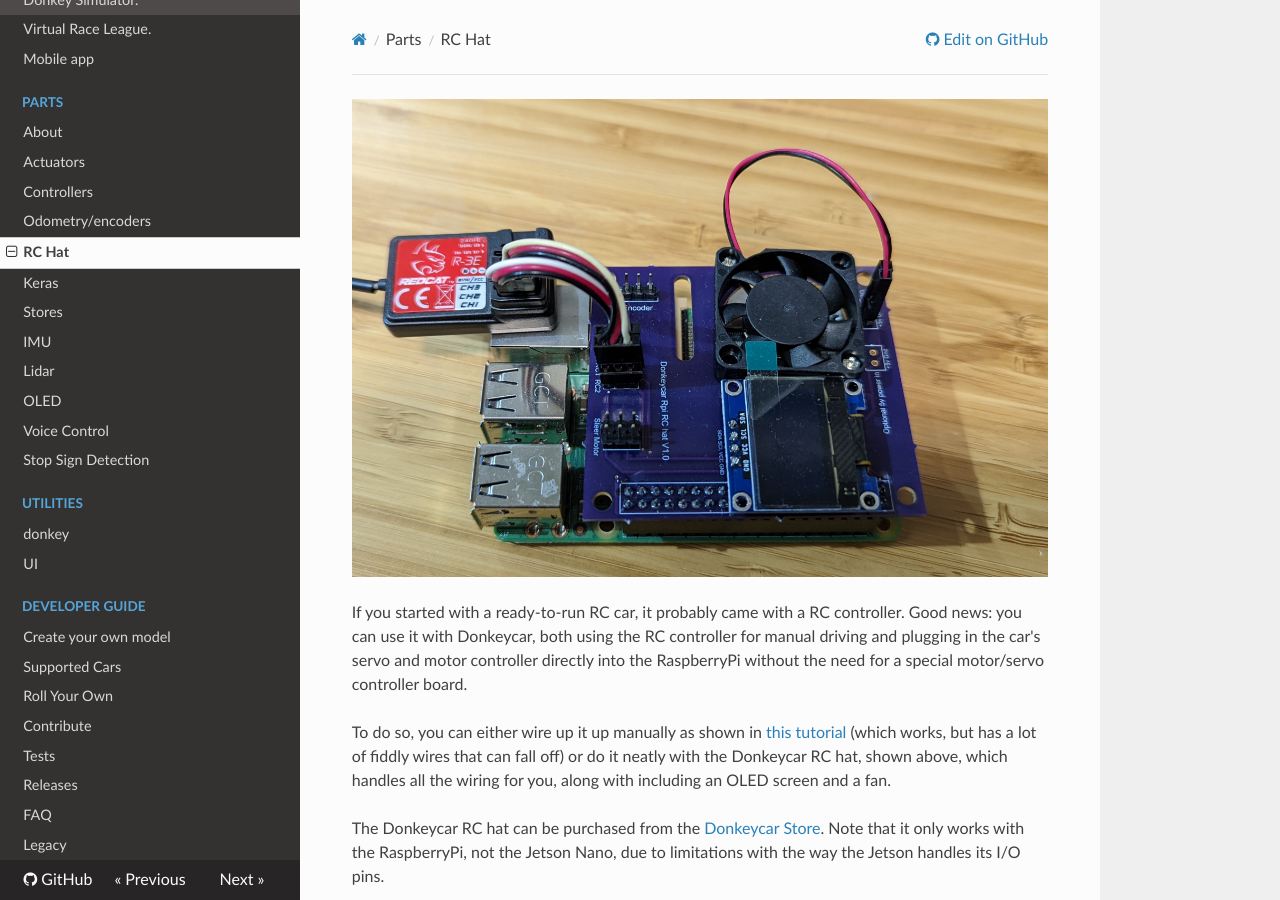
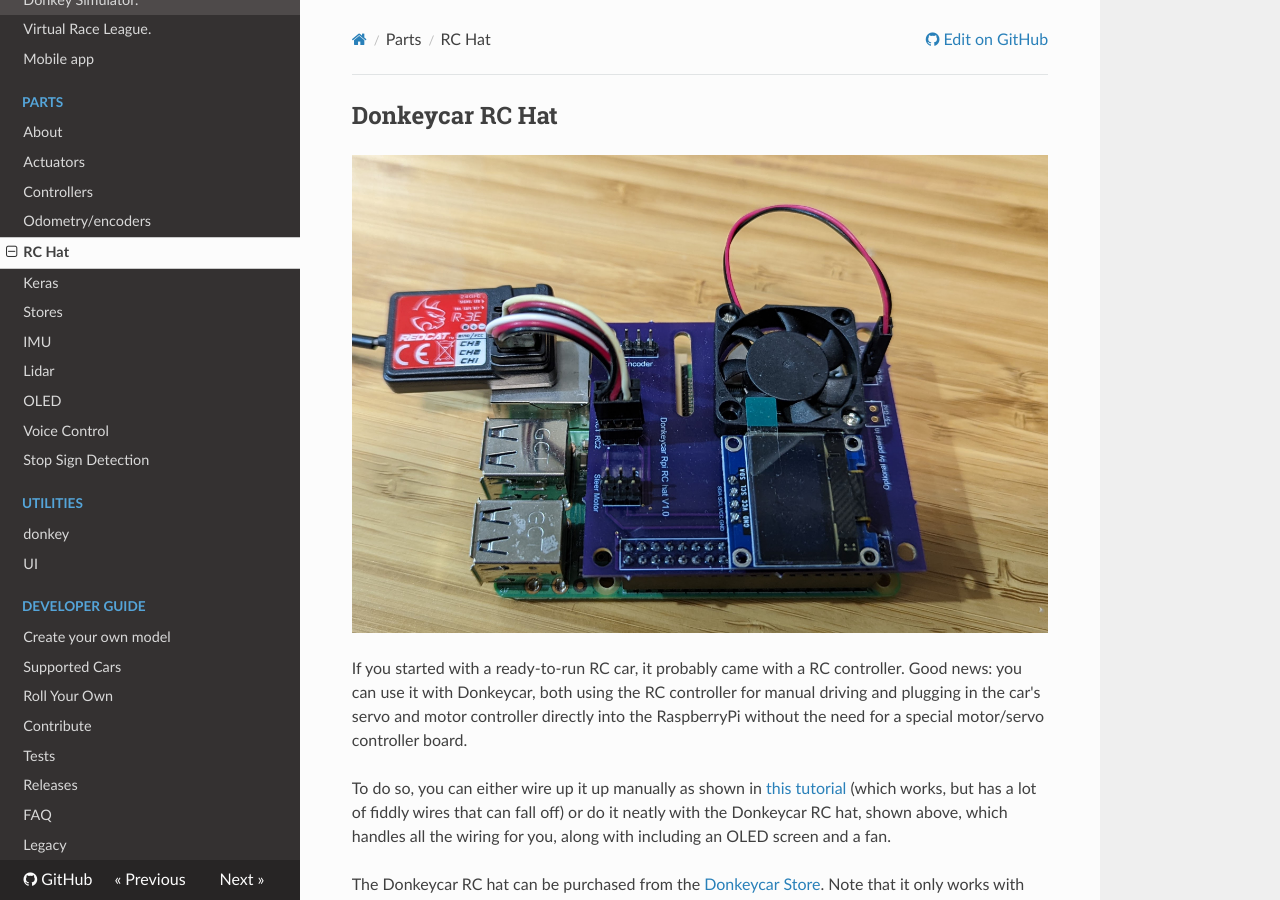
Before and after one commit to autorope/donkeydocs, an MkDocs documentation site: the page built from docs/parts/rc_hat.md, in a window 1280 px wide and 900 px high. Built offline with MkDocs 1.6.1, drawn with Linux system fonts in a browser that asks for light colours; nearby versions of some CDN libraries; old or Windows-style settings are respelled for this version of MkDocs.

Commit message:
Update rc_hat.md

```diff
--- a/docs/parts/rc_hat.md
+++ b/docs/parts/rc_hat.md
@@ -1,3 +1,4 @@
+##Donkeycar RC Hat
 ![RC Hat for RaspberryPi](../assets/rc_hat.jpg "The Donkey RC Hat for RaspberryPi")
 
 If you started with a ready-to-run RC car, it probably came with a RC controller. Good news: you can use it with Donkeycar, both using the RC controller for manual driving and plugging in the car's servo and motor controller directly into the RaspberryPi without the need for a special motor/servo controller board.
```
